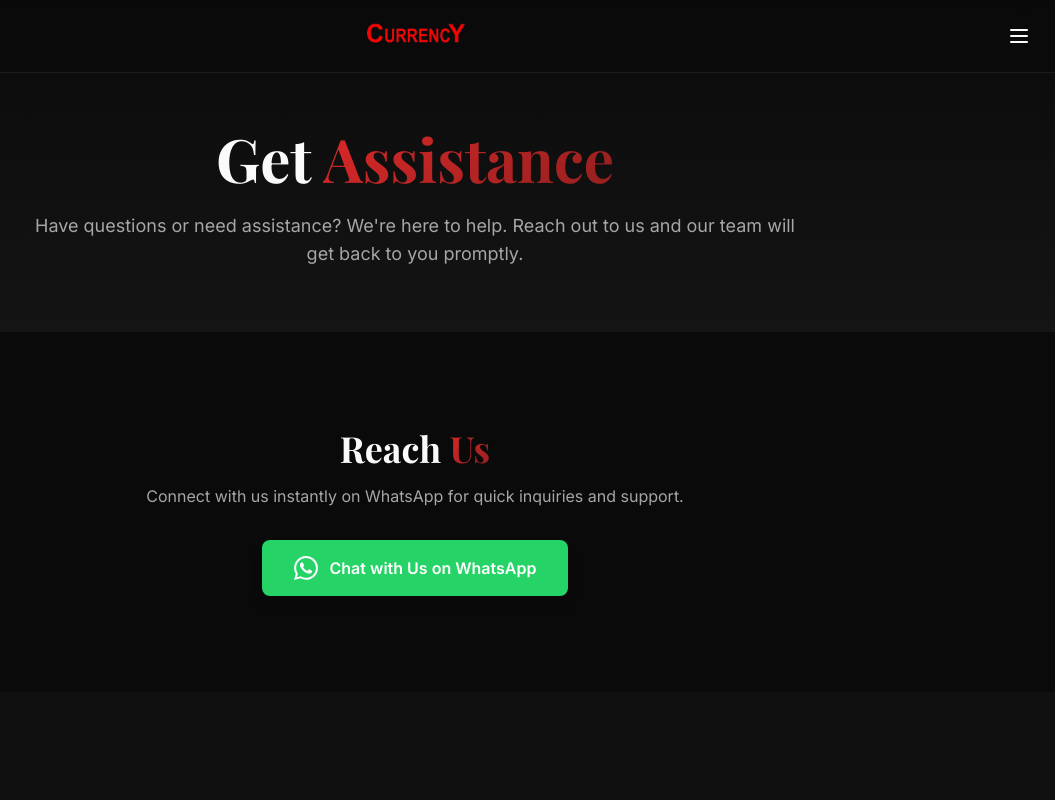
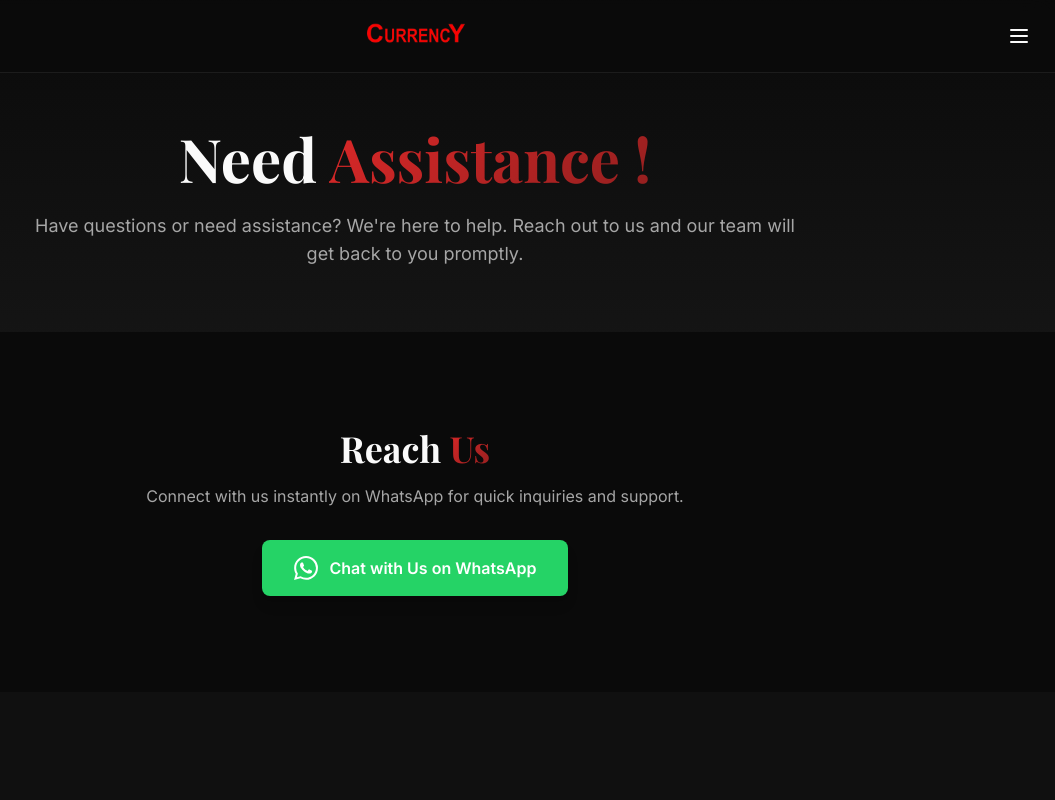
Before and after one commit to SulthanBashaMulla/Currency-site, a React (Vite) app: page /contact in a window 1280 px wide. Shown: the top 800 px of the page, without its empty margins (225-1280 px from the left). Built offline with nearby package versions, Linux system fonts and the light colour scheme; the HTML template or start-up script is replaced by a standard one.

Commit message:
update Contact.tsx

```diff
--- a/src/pages/Contact.tsx
+++ b/src/pages/Contact.tsx
@@ -20,7 +20,7 @@ const Contact = () => {
             className="text-center max-w-3xl mx-auto"
           >
             <h1 className="text-4xl md:text-5xl lg:text-6xl font-display font-bold mb-6">
-              Get  <span className="text-gradient">Assistance</span>
+              Need  <span className="text-gradient">Assistance !</span>
             </h1>
             <p className="text-lg text-muted-foreground">
               Have questions or need assistance? We're here to help. Reach out to us and our team will get back to you promptly.
```
